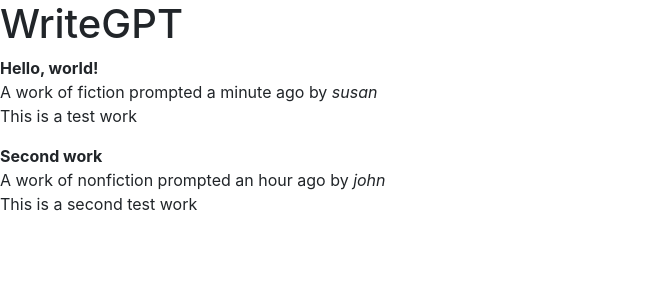
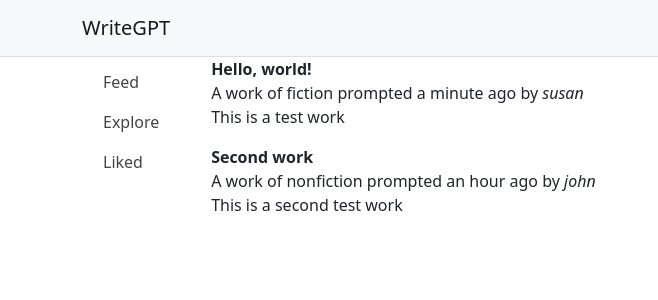
Before and after one commit to alemtani/WriteGPT, a React (Create React App) app: page / in a window 1280 px wide. Shown: the top 300 px of the page, without its empty margins (0-658 px from the left). Built offline with nearby package versions, Linux system fonts and the light colour scheme.

Commit message:
Add basic components

```diff
--- a/src/App.js
+++ b/src/App.js
@@ -1,46 +1,16 @@
+import Container from 'react-bootstrap/Container';
+import Header from './components/Header';
+import Body from './components/Body';
+import Works from './components/Works';
+
 function App() {
-  const works = [
-    {
-      id: '1',
-      title: 'Hello, world!',
-      genre: 'fiction',
-      body: 'This is a test work',
-      timestamp: 'a minute ago',
-      prompter: {
-        username: 'susan',
-      },
-    },
-    {
-      id: '2',
-      title: 'Second work',
-      genre: 'nonfiction',
-      body: 'This is a second test work',
-      timestamp: 'an hour ago',
-      prompter: {
-        username: 'john',
-      },
-    },
-  ];
-
   return (
-    <>
-      <h1>WriteGPT</h1>
-      {works.length === 0 ?
-        <p>There are no works to display.</p>
-      :
-        works.map(work => {
-          return (
-            <p key={work.id}>
-              <b>{work.title}</b>
-              <br />
-              A work of {work.genre} prompted {work.timestamp} by <i>{work.prompter.username}</i>
-              <br />
-              {work.body}
-            </p>
-          );
-        })
-      }
-    </>
+    <Container fluid className="App">
+      <Header />
+      <Body sidebar>
+        <Works />
+      </Body>
+    </Container>
   );
 }
 
--- /dev/null
+++ b/src/components/Body.js
@@ -0,0 +1,16 @@
+import Container from 'react-bootstrap/Container';
+import Stack from 'react-bootstrap/Stack';
+import Sidebar from './Sidebar';
+
+export default function Body({ sidebar, children }) {
+    return (
+        <Container>
+            <Stack direction="horizontal" className="Body">
+                {sidebar && <Sidebar />}
+                <Container className="Content">
+                    {children}
+                </Container>
+            </Stack>
+        </Container>
+    )
+}
--- /dev/null
+++ b/src/components/Header.js
@@ -0,0 +1,12 @@
+import Navbar from 'react-bootstrap/Navbar';
+import Container from 'react-bootstrap/Container';
+
+export default function Header() {
+    return (
+        <Navbar bg="light" sticky="top" className="Header">
+            <Container>
+                <Navbar.Brand>WriteGPT</Navbar.Brand>
+            </Container>
+        </Navbar>
+    )
+}
--- /dev/null
+++ b/src/components/Sidebar.js
@@ -0,0 +1,19 @@
+import Navbar from "react-bootstrap/Navbar";
+import Nav from "react-bootstrap/Nav";
+import { NavItem } from "react-bootstrap";
+
+export default function Sidebar() {
+  return (
+    <Nav className="flex-column Sidebar">
+      <Nav.Item>
+        <Nav.Link href="/">Feed</Nav.Link>
+      </Nav.Item>
+      <Nav.Item>
+        <Nav.Link href="/explore">Explore</Nav.Link>
+      </Nav.Item>
+      <Nav.Item>
+        <Nav.Link href="/liked">Liked</Nav.Link>
+      </Nav.Item>
+    </Nav>
+  );
+}
--- /dev/null
+++ b/src/components/Works.js
@@ -0,0 +1,44 @@
+export default function Works() {
+    const works = [
+        {
+          id: '1',
+          title: 'Hello, world!',
+          genre: 'fiction',
+          body: 'This is a test work',
+          timestamp: 'a minute ago',
+          prompter: {
+            username: 'susan',
+          },
+        },
+        {
+          id: '2',
+          title: 'Second work',
+          genre: 'nonfiction',
+          body: 'This is a second test work',
+          timestamp: 'an hour ago',
+          prompter: {
+            username: 'john',
+          },
+        },
+    ];
+
+    return (
+        <>
+            {works.length === 0 ?
+              <p>There are no works to display.</p>
+            :
+              works.map(work => {
+                return (
+                  <p key={work.id}>
+                    <b>{work.title}</b>
+                    <br />
+                    A work of {work.genre} prompted {work.timestamp} by <i>{work.prompter.username}</i>
+                    <br />
+                    {work.body}
+                  </p>
+                );
+              })
+            }
+        </>
+    )
+}
--- a/src/index.css
+++ b/src/index.css
@@ -1,13 +1,32 @@
-body {
-  margin: 0;
-  font-family: -apple-system, BlinkMacSystemFont, 'Segoe UI', 'Roboto', 'Oxygen',
-    'Ubuntu', 'Cantarell', 'Fira Sans', 'Droid Sans', 'Helvetica Neue',
-    sans-serif;
-  -webkit-font-smoothing: antialiased;
-  -moz-osx-font-smoothing: grayscale;
+.App {
+  padding: 0;
 }
 
-code {
-  font-family: source-code-pro, Menlo, Monaco, Consolas, 'Courier New',
-    monospace;
+.Header {
+  border-bottom: 1px solid #ddd;
 }
+
+.Sidebar {
+  width: 120px;
+  margin: 5px;
+  position: sticky;
+  top: 62px;
+  align-self: flex-start;
+  align-items: start;
+}
+
+.Sidebar .nav-item {
+  width: 100%;
+}
+
+.Sidebar a {
+  color: #444;
+}
+
+.Sidebar a:hover {
+  background-color: #eee;
+}
+
+.Sidebar a:visited {
+  color: #444;
+}
```
